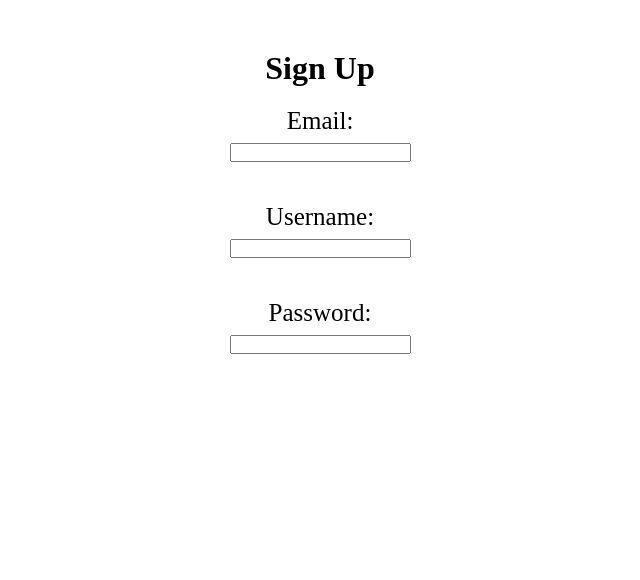
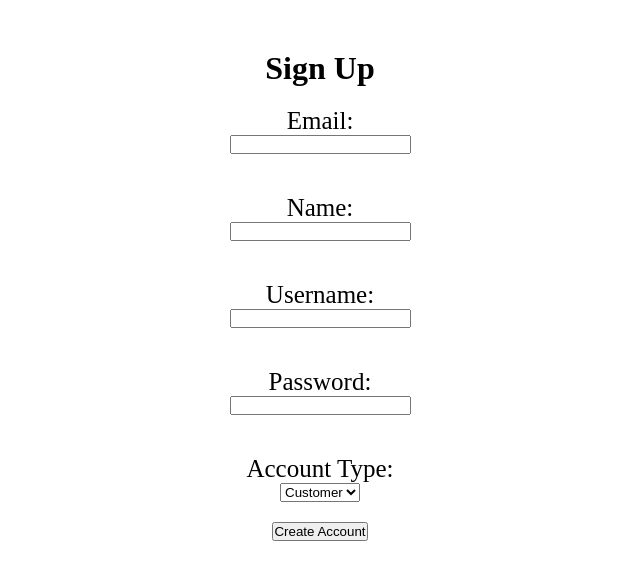
Before and after one commit to RomanMyth/Final_180, a Python web app: template templates/Base.html in a window 1280 px wide. Shown: the top 580 px of the page, without its empty margins (320-960 px from the left). Run offline with Jinja, Linux system fonts and the light colour scheme; the template is opened without the code that fills it, so the values that code supplies are empty.

Commit message:
Added more fields and a create account button

```diff
--- a/css/Base.css
+++ b/css/Base.css
@@ -21,7 +21,8 @@
     padding:20px;
 }
 
-#InfoBoxes{
+#InfoBoxes
+{
     align-items:center;
     text-align:center;
     justify-content:center;
--- a/templates/Base.html
+++ b/templates/Base.html
@@ -11,24 +11,34 @@
             <h1>Sign Up</h1>
         </div>
         <div id = 'InfoBoxes'>
+            <form>
             <div id = 'Email' class = 'Info'>
-                <form>
                 <div>Email:</div>
+                <input type = 'text' class = 'Text-Box' name = 'Email'>
+            </div>
+            <div id = 'Name' class = 'Info'>
+                <div>Name:</div>
                 <input type = 'text' class = 'Text-Box'>
-                </form>
             </div>
             <div id = 'Username' class = 'Info'>
-                <form>
                 <div>Username:</div>
                 <input type = 'text' class = 'Text-Box'>
-                </form>
             </div>
             <div id = 'Password' class = 'Info'>
-                <form>
                 <div>Password:</div>
                 <input type = 'text' class = 'Text-Box'>
-                </form>
             </div>
+            <div class = 'Info'>
+                <div>Account Type:</div>
+                <select name = 'Account_type' id = 'Type'>
+                    <option value = 'Customer'>Customer</option>
+                    <option value = 'Vendor'>Vendor</option>
+                </select>
+            </div>
+            <div id = 'Create Account'>
+                <input type = 'button' value = 'Create Account'>
+            </div>
+            </form>
         </div>
     </div>
 </body>
```
